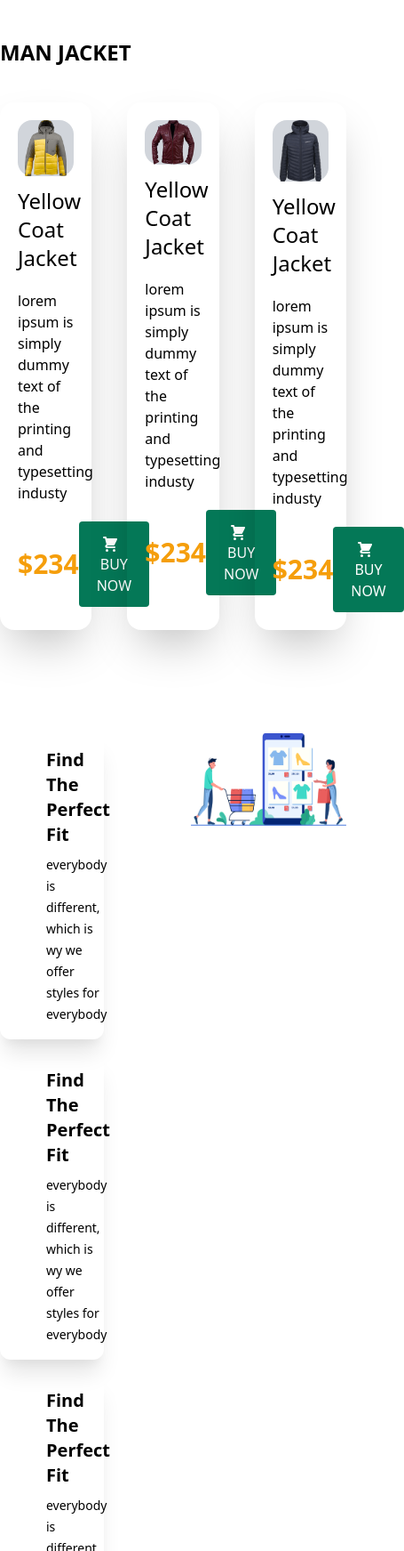
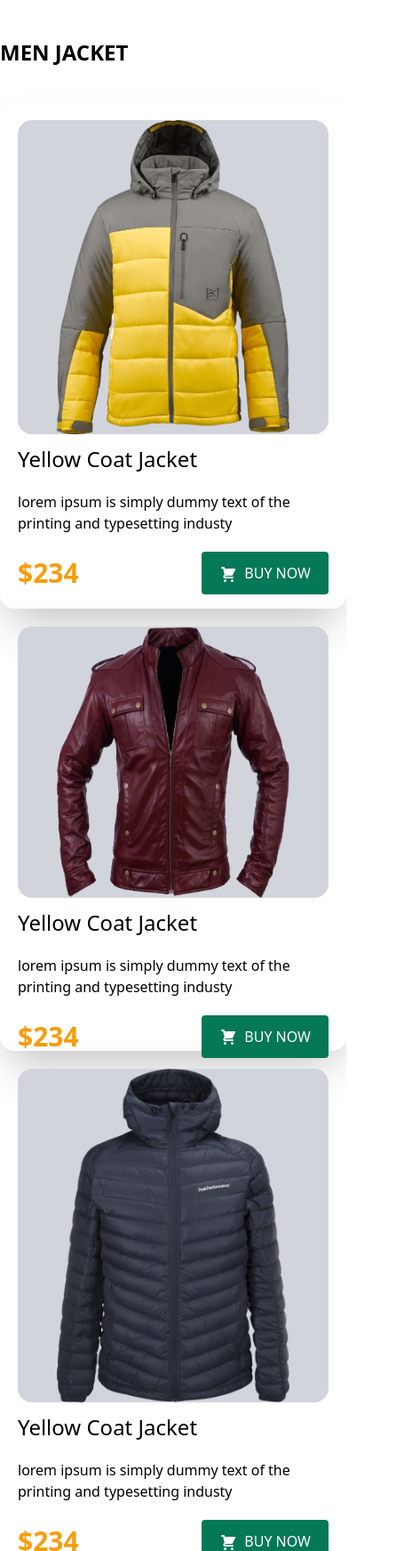
Before and after one commit to DipPal513/penguine-website, a plain HTML site: page index.html in a window 390 px wide. Shown: the part 2840-4583 px from the top of the page at 89% size, 455 px wide, since content can reach past the window. Drawn offline with nearby package versions, Linux system fonts and the light colour scheme.

Commit message:
some  responsive code added

```diff
--- a/index.html
+++ b/index.html
@@ -52,7 +52,7 @@
           <h1 class="uppercase font-bold text-2xl mb-10">woman jacket</h1>
           <div class="jacket-cards grid lg:grid-cols-3 md:grid-cols-2 gap-x-10">
             <div class="jacket-card p-5 shadow-2xl rounded-2xl">
-              <div class="image bg-gray-300 rounded-2xl ">
+              <div class="image bg-gray-300 rounded-2xl h-4/6">
                 <img src="images/jacket-1.png" class="w-9/12 mx-auto" alt="">
                </div>
               <h4 class="card-title capitalize font-medium text-2xl mt-3">yellow coat jacket</h4>
@@ -65,8 +65,8 @@
               </div>
             </div>
             <div class="jacket-card p-5 shadow-2xl rounded-2xl">
-              <div class="image bg-gray-300 rounded-2xl ">
-                <img src="images/jacket-2.png" class="w-9/12 mx-auto" alt="">
+              <div class="image bg-gray-300 rounded-2xl h-4/6">
+                <img src="images/jacket-2.png" class="w-9/12 mx-auto h-full" alt="">
                </div>
               <h4 class="card-title capitalize font-medium text-2xl mt-3">yellow coat jacket</h4>
               <p class="my-5">lorem ipsum is simply dummy text of the printing and typesetting industy</p>
@@ -79,7 +79,7 @@
             </div>
             <div class="jacket-card p-5 shadow-2xl rounded-2xl">
               <div class="image bg-gray-300 rounded-2xl ">
-                <img src="images/jacket-3.png" class="w-9/12 mx-auto" alt="">
+                <img src="images/jacket-3.png" class="w-9/12 mx-auto h-4/6" alt="">
                </div>
               <h4 class="card-title capitalize font-medium text-2xl mt-3">yellow coat jacket</h4>
               <p class="my-5">lorem ipsum is simply dummy text of the printing and typesetting industy</p>
@@ -96,11 +96,11 @@
         </section>
         <section class="jacket py-5">
           <div class="container mx-auto">
-            <h1 class="uppercase font-bold text-2xl mb-10">man jacket</h1>
-            <div class="jacket-cards grid grid-cols-3 gap-x-10">
+            <h1 class="uppercase font-bold text-2xl mb-10">men jacket</h1>
+            <div class="jacket-cards grid lg:grid-cols-3 md:grid-cols-2 gap-x-10">
               <div class="jacket-card p-5 shadow-2xl rounded-2xl">
-                <div class="image bg-gray-300 rounded-2xl ">
-                  <img src="images/jacket-4.png" class="w-9/12 mx-auto" alt="">
+                <div class="image bg-gray-300 rounded-2xl h-4/6">
+                  <img src="images/jacket-4.png" class="w-9/12 mx-auto h-full" alt="">
                  </div>
                 <h4 class="card-title capitalize font-medium text-2xl mt-3">yellow coat jacket</h4>
                 <p class="my-5">lorem ipsum is simply dummy text of the printing and typesetting industy</p>
@@ -112,8 +112,8 @@
                 </div>
               </div>
               <div class="jacket-card p-5 shadow-2xl rounded-2xl">
-                <div class="image bg-gray-300 rounded-2xl ">
-                  <img src="images/jacket-5.png" class="w-9/12 mx-auto" alt="">
+                <div class="image bg-gray-300 rounded-2xl  h-4/6">
+                  <img src="images/jacket-5.png" class="w-9/12 mx-auto h-full" alt="">
                  </div>
                 <h4 class="card-title capitalize font-medium text-2xl mt-3">yellow coat jacket</h4>
                 <p class="my-5">lorem ipsum is simply dummy text of the printing and typesetting industy</p>
@@ -125,8 +125,8 @@
                 </div>
               </div>
               <div class="jacket-card p-5 shadow-2xl rounded-2xl">
-                <div class="image bg-gray-300 rounded-2xl ">
-                  <img src="images/jacket-6.png" class="w-9/12 mx-auto" alt="">
+                <div class="image bg-gray-300 rounded-2xl  h-4/6">
+                  <img src="images/jacket-6.png" class="w-9/12 mx-auto h-full" alt="">
                  </div>
                 <h4 class="card-title capitalize font-medium text-2xl mt-3">yellow coat jacket</h4>
                 <p class="my-5">lorem ipsum is simply dummy text of the printing and typesetting industy</p>
@@ -144,9 +144,9 @@
         <!-- jacket section end -->
     </main>
     <footer>
-      <div class="container mx-auto py-24 grid grid-cols-2 gap-x-10">
+      <div class="container mx-auto py-24 grid lg:grid-cols-2 xl:gap-x-10">
         <div class="footer-left">
-          <div class="box w-8/12 shadow-xl flex items-center px-5 py-4 rounded-xl">
+          <div class="box md:w-8/12 shadow-xl flex items-center px-5 py-4 rounded-xl">
             <div class="box-img">
               <img src="icons/image 12.png" class="w-20" alt="">
             </div>
@@ -155,7 +155,7 @@
               <p class="mt-2 leading-6 text-sm">everybody is different, which is wy we <br>offer styles for everybody</p>
             </div>
           </div>
-          <div class="box w-8/12 my-4 shadow-xl flex items-center px-5 py-4 rounded-xl">
+          <div class="box md:w-8/12 my-4 shadow-xl flex items-center px-5 py-4 rounded-xl">
             <div class="box-img">
               <img src="icons/image 13.png" class="w-20" alt="">
             </div>
@@ -164,7 +164,7 @@
               <p class="mt-2 leading-6 text-sm">everybody is different, which is wy we <br>offer styles for everybody</p>
             </div>
           </div>
-          <div class="box w-8/12 shadow-xl flex items-center px-5 py-4 rounded-xl">
+          <div class="box md:w-8/12 shadow-xl flex items-center px-5 py-4 rounded-xl">
             <div class="box-img">
               <img src="icons/image 14.png" class="w-20" alt="">
             </div>
@@ -174,7 +174,7 @@
             </div>
           </div>
         </div>
-        <div class="footer-rigt-img">
+        <div class="footer-rigt-img mt-sm-8">
           <img src="images/shopping.png" alt="">
         </div>
       </div>
```
